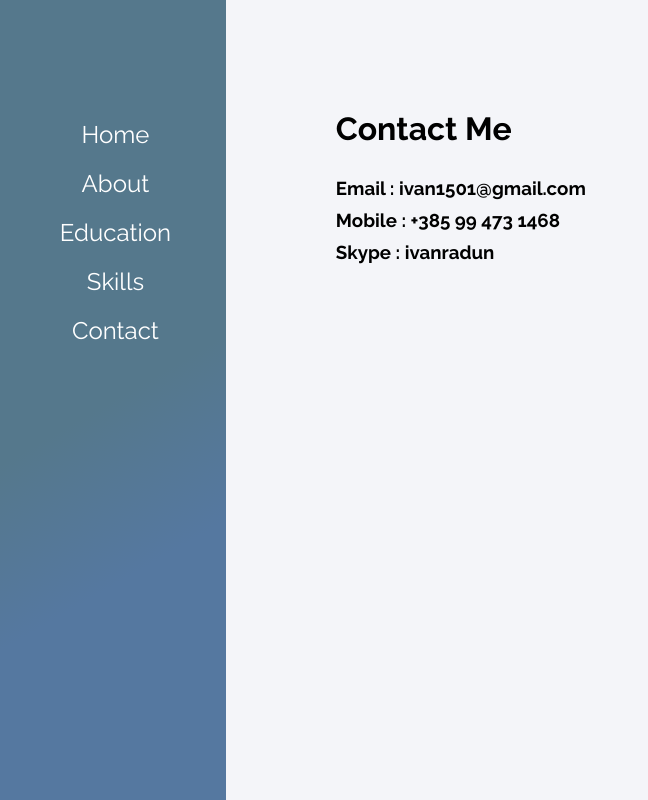
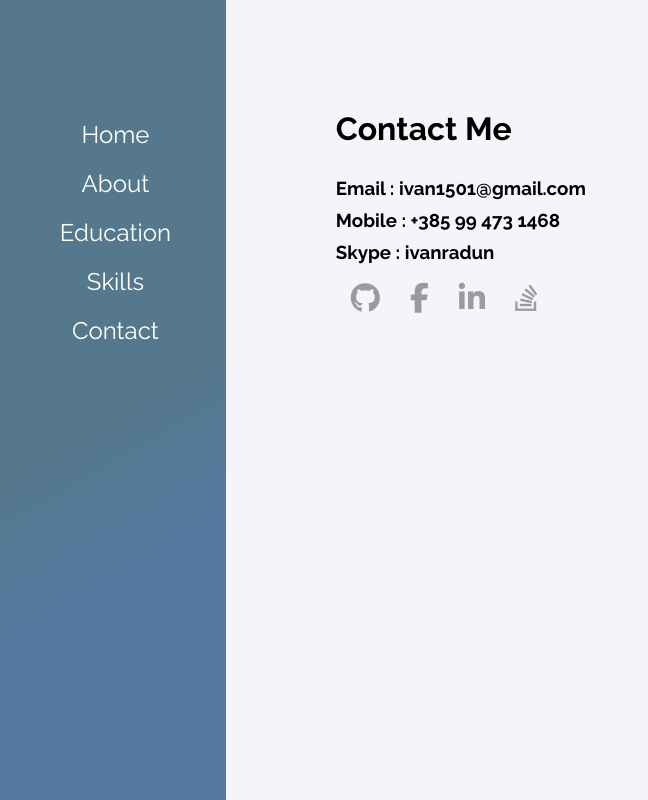
Before and after one commit to ivanradunkovic/React-Portfolio, a React (Create React App) app: page /contact in a window 1280 px wide. Shown: the whole page, without its empty margins (0-648 px from the left). Built offline with nearby package versions, Linux system fonts and the light colour scheme.

Commit message:
Contact page finished. Update in index.html. Social icons are now shown. Small change in style.

```diff
--- a/public/index.html
+++ b/public/index.html
@@ -19,12 +19,12 @@
       Notice the use of %PUBLIC_URL% in the tags above.
       It will be replaced with the URL of the `public` folder during the build.
       Only files inside the `public` folder can be referenced from the HTML.
-
       Unlike "/favicon.ico" or "favicon.ico", "%PUBLIC_URL%/favicon.ico" will
       work correctly both with client-side routing and a non-root public URL.
       Learn how to configure a non-root public URL by running `npm run build`.
     -->
     <title>Portfolio</title>
+    <script src="https://kit.fontawesome.com/2cba884da3.js" crossorigin="anonymous"></script>
   </head>
   <body>
     <noscript>You need to enable JavaScript to run this app.</noscript>
@@ -32,10 +32,8 @@
     <!--
       This HTML file is a template.
       If you open it directly in the browser, you will see an empty page.
-
       You can add webfonts, meta tags, or analytics to this file.
       The build step will place the bundled scripts into the <body> tag.
-
       To begin the development, run `npm start` or `yarn start`.
       To create a production bundle, use `npm run build` or `yarn build`.
     -->
--- a/src/App.css
+++ b/src/App.css
@@ -92,10 +92,20 @@ h1,h2,h3,h4,p{
   margin: 10px;
 }
 
+.social
+  {
+    width: 10vw;
+    display: flex;
+    justify-content: space-around;
+    bottom: 20px;
+    padding-left: 25px;
+    padding-top: 10px;
+  }
+
 .social i
 {
   padding-right: 30px;
-  font-size: 25px;
+  font-size: 30px;
   color: #9a9b9c;
 }
 .social i:hover
--- a/src/components/Social.js
+++ b/src/components/Social.js
@@ -1,6 +1,7 @@
 import React, { Component } from 'react';
 
 class Social extends Component {
+
     render() {
         return (
             <div class="social">
--- a/src/content/Home.js
+++ b/src/content/Home.js
@@ -4,6 +4,7 @@ import profilepic from '../image/ir.png';
 import Social from '../components/Social'
 
 class Home extends Component {
+
     render() {
         return (
             <div className="condiv home">
```
